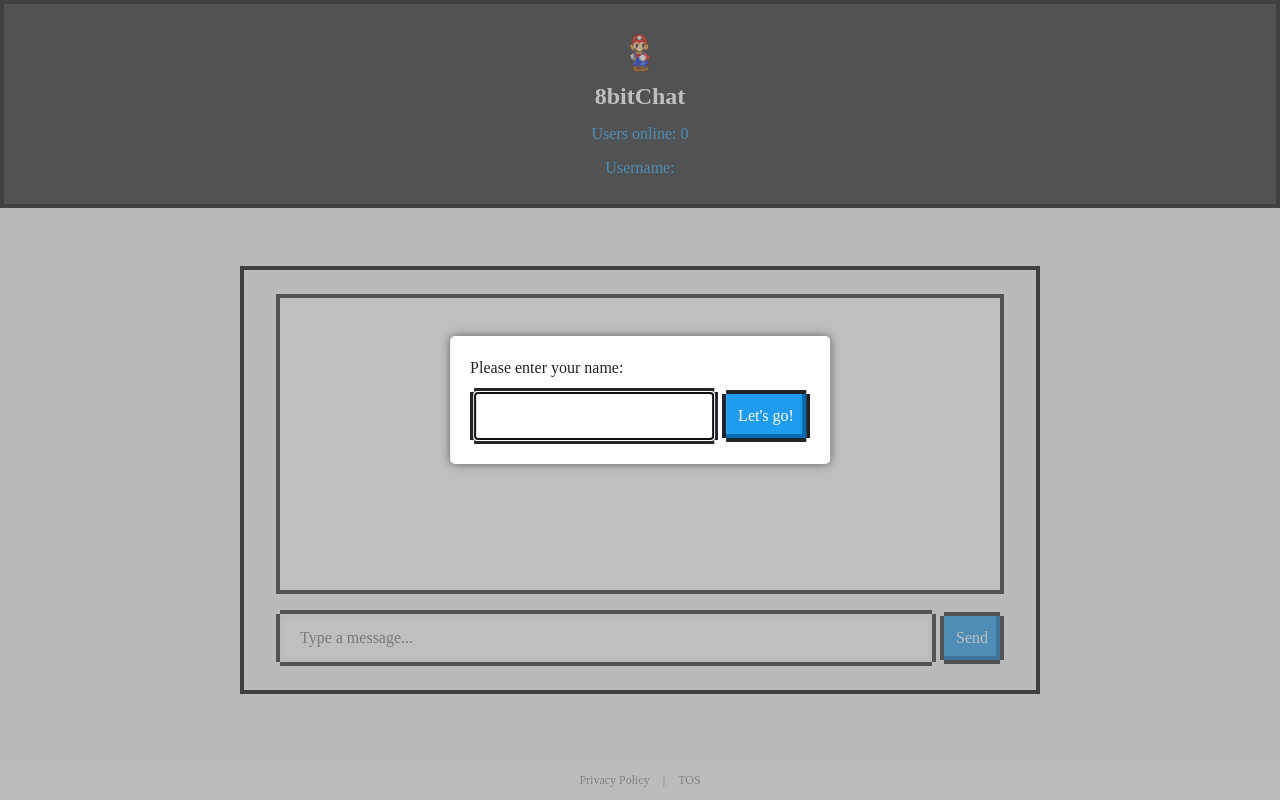
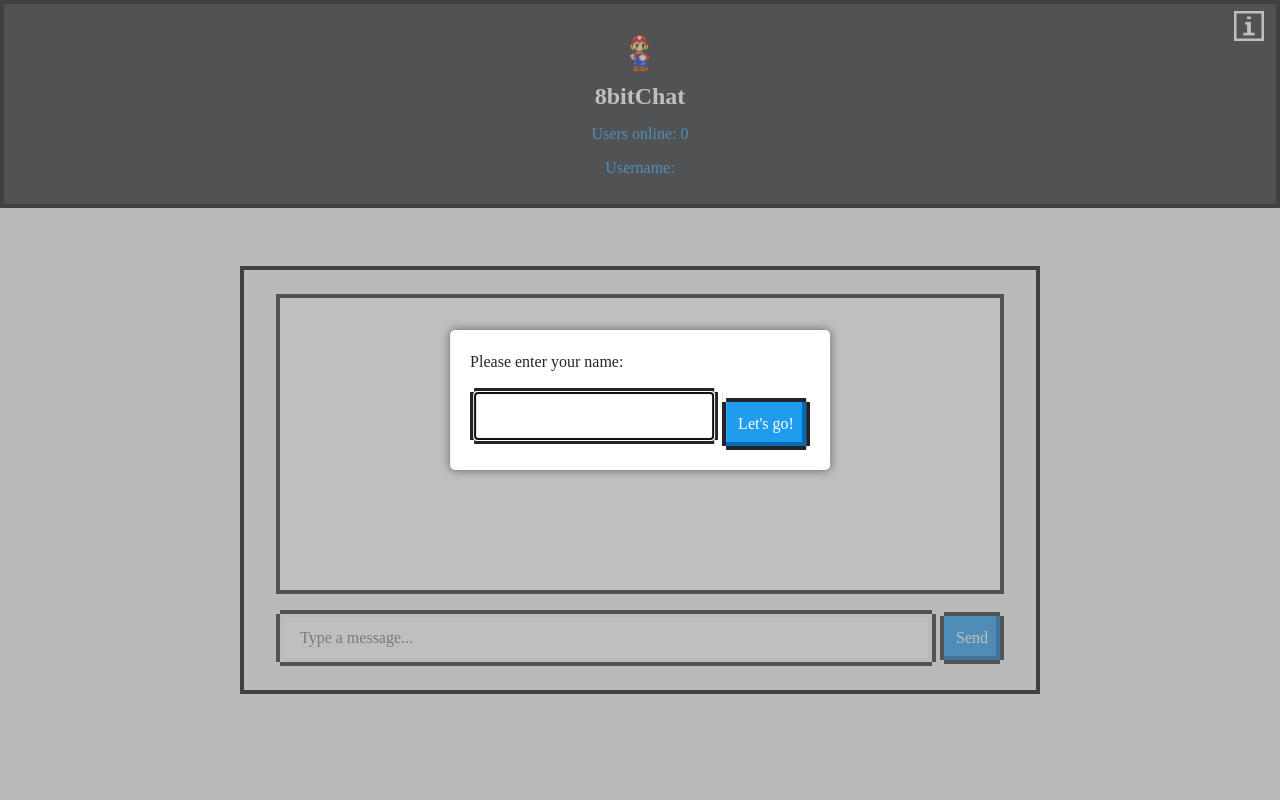
Before and after one commit to jexxme/8bitChat, a Flask app: page / in a window 1280 px wide. Run offline with Flask 3, Linux system fonts and the light colour scheme; some libraries are stand-ins or nearby versions; some web fonts are replaced.

Commit message:
Update CSS and JavaScript files for info button and legal links modal

```diff
--- a/app/static/css/custom.css
+++ b/app/static/css/custom.css
@@ -315,25 +315,59 @@ html, body {
 }
 
 
-.legal-footer {
+.info-button {
     position: fixed;
-    left: 0;
-    bottom: 0;
-    width: 100%;
-    background-color: rgba(255, 255, 255, 0.5); /* Transparent background */
-    color: grey;
-    text-align: center;
-    height: 40px; /* Minimal height */
-    line-height: 40px; /* Vertically center the text */
-    font-size: 0.75em; /* Smaller font size */
+    top: 10px;
+    right: 10px;
+    background-color: transparent;
+    border: none;
 }
 
-.legal-links a {
-    color: grey;
-    text-decoration: none;
-    padding: 0 10px;
+.info-button img {
+    width: 30px;
+    height: auto;
 }
 
-.legal-links a:hover {
-    text-decoration: underline;
+@media (max-width: 600px) {
+    .info-button {
+        top: 5px;
+        right: 5px;
+    }
+
+    .info-button img {
+        width: 20px;
+    }
 }
+
+.legal-links-container {
+    text-align: center;
+    padding: 20px;
+}
+
+.nes-dialog {
+    position: fixed;
+    top: 50%;
+    left: 50%;
+    transform: translate(-50%, -50%);
+    z-index: 1000;
+    background-color: white;
+    border-radius: 5px;
+    box-shadow: 0 0 10px rgba(0, 0, 0, 0.5);
+}
+
+/* Spacing on top of the button */
+.nes-dialog .nes-btn {
+    margin-top: 20px;
+}
+
+/* Smaller font for mobile */
+@media (max-width: 600px) {
+    .nes-dialog {
+        width: 90%; /* Full width for smaller screens */
+        max-width: 400px; /* Limit the width for larger screens */
+    }
+    .nes-dialog {
+        font-size: 0.75rem;
+    }
+
+}
--- a/app/static/js/chat.js
+++ b/app/static/js/chat.js
@@ -135,3 +135,12 @@ socket.on('user_joined', function (data) {
 function updateUsernameDisplay(name) {
     document.getElementById('username').textContent = name || '';
 }
+
+
+document.getElementById('infoButton').addEventListener('click', function() {
+    document.getElementById('legalModal').style.display = 'block';
+});
+
+document.getElementById('closeModal').addEventListener('click', function() {
+    document.getElementById('legalModal').style.display = 'none';
+});
--- a/app/templates/index.html
+++ b/app/templates/index.html
@@ -28,7 +28,10 @@
 
 <body data-pop-sound-url="{{ url_for('static', filename='pop.mp3') }}">
     <header class="nes-container is-centered">
-        <img class="logo" src="{{ url_for('static', filename='images/200w.gif') }}" alt="Logo">
+      <button id="infoButton" class="info-button">
+        <img id="infoButtonImg" src="{{ url_for('static', filename='images/info.png') }}" alt="Info">
+    </button>
+      <img class="logo" src="{{ url_for('static', filename='images/200w.gif') }}" alt="Logo">
         <h2 id="heading">8bitChat</h2>
         <div id="user-count" class="nes-text is-primary">Users online: 0</div>
         <div id="username-display" class="nes-text is-primary">Username: <span id="username"></span></div>
@@ -57,12 +60,26 @@
         </form>
     </div>
 
-    <footer class="legal-footer">
-        <div class="legal-links">
-          <a href="/privacy-policy" target="_blank" rel="noopener noreferrer">Privacy Policy</a> |
-          <a href="/terms-of-service" target="_blank" rel="noopener noreferrer">TOS</a>
-        </div>
-  </footer>
+<!-- Legal Links Modal -->
+<div id="legalModal" class="nes-dialog" style="display:none;">
+  <div class="legal-links-container">
+      <h3>8bitChat</h3>
+      <p>8bitChat is a free, open-source chat application.</p>
+      <p>8bitChat is not responsible for any content posted by users.</p>
+      <p>8bitChat does not log any usernames or messages.</p>
+      <p>Hell, 8bitChat doesn't even have a database.</p>
+      <a href="https://github.com/jexxme/8bitChat">
+        <i class="nes-icon github"></i>
+      </a>
+
+
+      <h3 style="margin-top: 20px;">Legal Links</h3>
+      <a href="/privacy-policy" target="_blank" rel="noopener noreferrer">Privacy Policy</a>
+      <br>
+      <a href="/terms-of-service" target="_blank" rel="noopener noreferrer">Terms of Service</a>
+      <button id="closeModal" class="nes-btn is-primary">Close</button>
+  </div>
+</div>
 
 </body>
 
```
Also changed, not shown: app/static/images/info.png (added).
